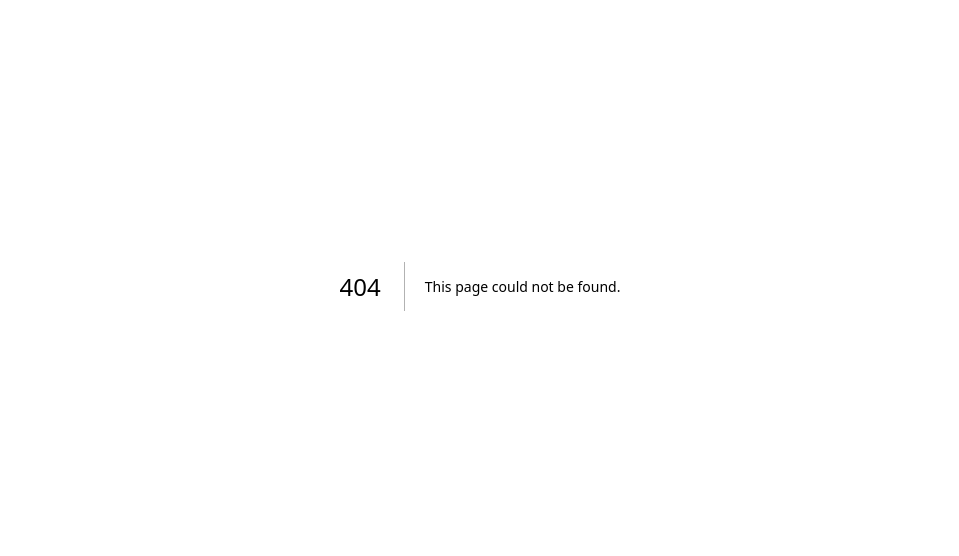
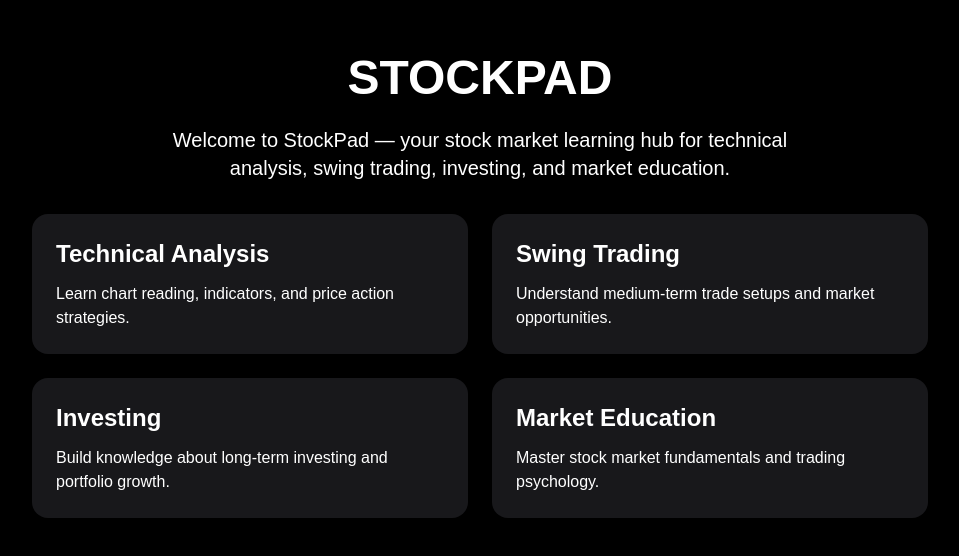
Before and after one commit to padnetworkofficial/padnetwork, a Next.js app: page /stockpad in a window 1280 px wide. Before the commit this address had no page. Shown: the part 114-670 px from the top of the page, without its empty margins (160-1119 px from the left). Built offline with nearby package versions, Linux system fonts and the light colour scheme.

Commit message:
Added StockPad service page

```diff
--- /dev/null
+++ b/app/stockpad/page.tsx
@@ -0,0 +1,34 @@
+export default function StockPadPage() {
+  return (
+    <main className="min-h-screen bg-black text-white flex flex-col items-center justify-center px-6">
+      <h1 className="text-5xl font-bold mb-6">STOCKPAD</h1>
+
+      <p className="text-xl text-center max-w-2xl mb-8">
+        Welcome to StockPad — your stock market learning hub for technical
+        analysis, swing trading, investing, and market education.
+      </p>
+
+      <div className="grid md:grid-cols-2 gap-6 max-w-4xl">
+        <div className="bg-zinc-900 p-6 rounded-2xl shadow-lg">
+          <h2 className="text-2xl font-semibold mb-3">Technical Analysis</h2>
+          <p>Learn chart reading, indicators, and price action strategies.</p>
+        </div>
+
+        <div className="bg-zinc-900 p-6 rounded-2xl shadow-lg">
+          <h2 className="text-2xl font-semibold mb-3">Swing Trading</h2>
+          <p>Understand medium-term trade setups and market opportunities.</p>
+        </div>
+
+        <div className="bg-zinc-900 p-6 rounded-2xl shadow-lg">
+          <h2 className="text-2xl font-semibold mb-3">Investing</h2>
+          <p>Build knowledge about long-term investing and portfolio growth.</p>
+        </div>
+
+        <div className="bg-zinc-900 p-6 rounded-2xl shadow-lg">
+          <h2 className="text-2xl font-semibold mb-3">Market Education</h2>
+          <p>Master stock market fundamentals and trading psychology.</p>
+        </div>
+      </div>
+    </main>
+  );
+}
```
